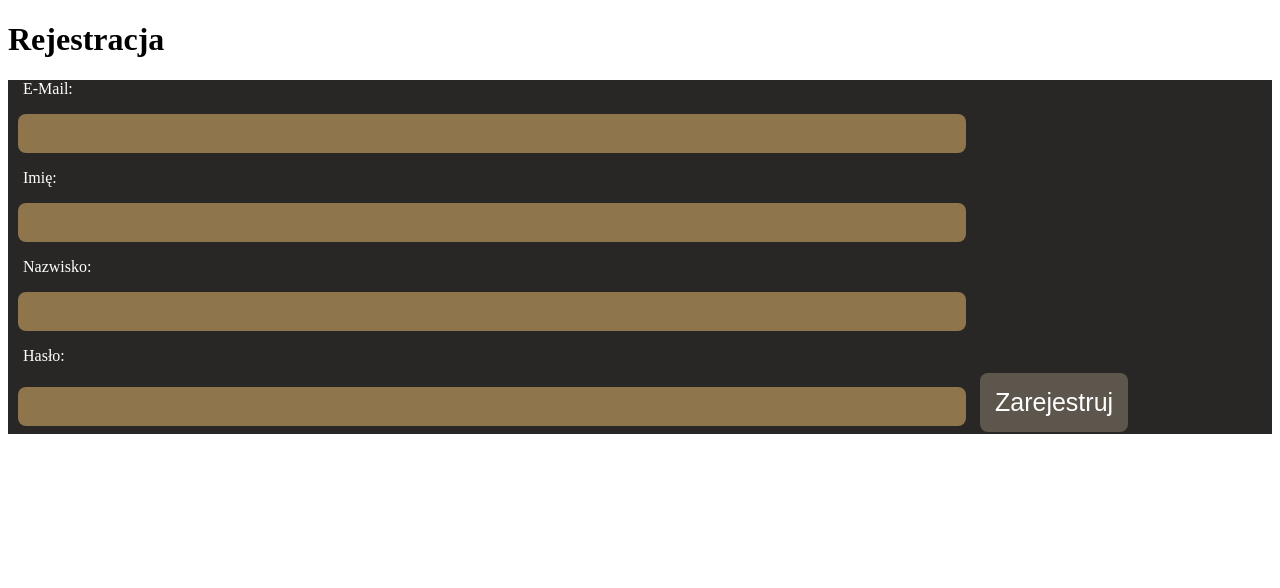
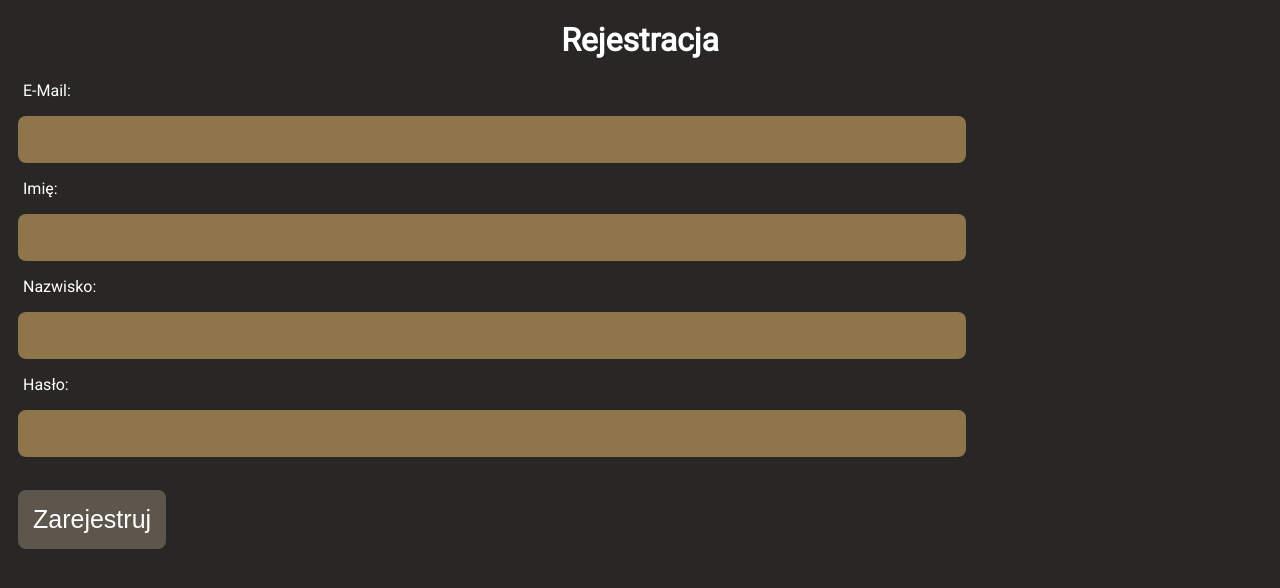
Before and after one commit to ozeppo/VPlace, a PHP site: page /subpage/register.html in a window 1280 px wide. Shown: the top 588 px of the page. Run offline with PHP 8.4, Linux system fonts and the light colour scheme.

Commit message:
Register.HTML update

```diff
--- a/css/register.css
+++ b/css/register.css
@@ -1,6 +1,11 @@
+body{
+  color: #ffffff;
+  background: #292726;
+  font-family: 'Roboto', sans-serif;
+}
+
 .form{
   color: #ffffff;
-  background: #292726;
 }
 
 .form button{
@@ -10,10 +15,14 @@
   padding: 15px;
   border-radius: 8px;
   font-size: 25px;
+  display: block;
+  margin-top: 25px;
+  margin-left: 10px;
 }
 
 .form input{
   width: 75%;
+  font-size: 20px;
   padding: 12px 20px;
   margin: 8px 10px;
   box-sizing: border-box;
@@ -23,6 +32,18 @@
   border-radius: 8px;
 }
 
+.form #name{
+  text-transform: capitalize;
+}
+
+.form #surname{
+  text-transform: capitalize;
+}
+
 .form p{
   margin: 8px 15px;
 }
+
+#logo{
+  text-align: center;
+}
--- a/subpage/register.html
+++ b/subpage/register.html
@@ -2,6 +2,7 @@
 <html lang="pl" dir="ltr">
   <head>
     <link rel="stylesheet" type="text/css" href="../css/register.css">
+    <link href="https://fonts.googleapis.com/css?family=Roboto&display=swap" rel="stylesheet">
     <meta charset="utf-8">
     <title>Rejestracja - NAZWA</title>
   </head>
@@ -9,15 +10,15 @@
     <div class="all">
 
       <div class="header">
-        <h1>Rejestracja</h1>
+        <h1 id="logo">Rejestracja</h1>
       </div>
 
       <div class="main">
         <div class="form">
           <form class="" action="index.html" method="post">
-            <p>E-Mail: </p><input type="text" name="Login" value="">
-            <p>Imię: </p><input type="text" name="name" value="">
-            <p>Nazwisko: </p><input type="text" name="" value="">
+            <p>E-Mail: </p><input type="email" name="Login" value="">
+            <p>Imię: </p><input type="text" id="name" name="name" value="">
+            <p>Nazwisko: </p><input type="text" id="surname" name="" value="">
             <p>Hasło: </p><input type="password" name="password" value="">
             <button type="button" name="button">Zarejestruj</button>
           </form>
```
